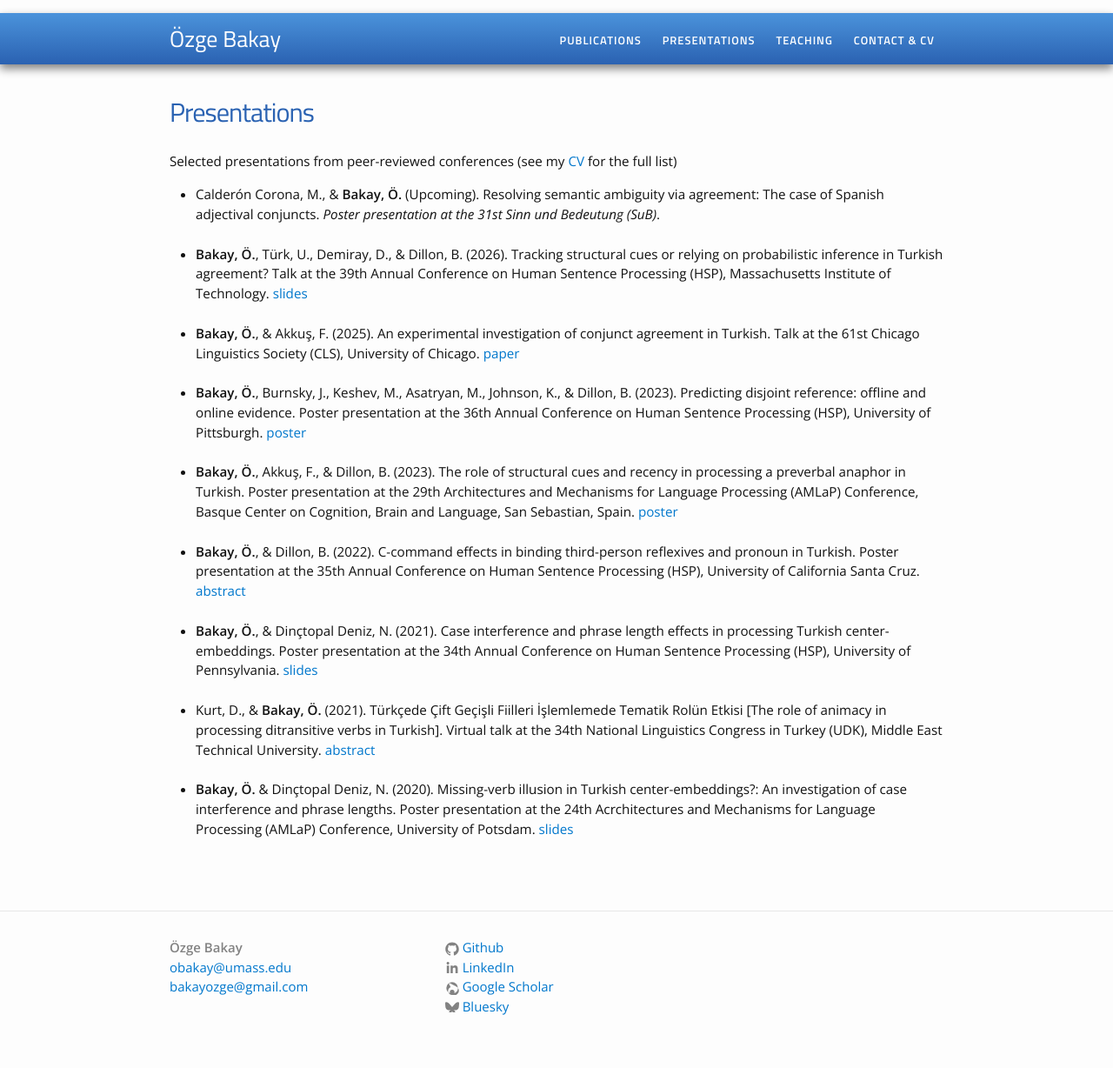
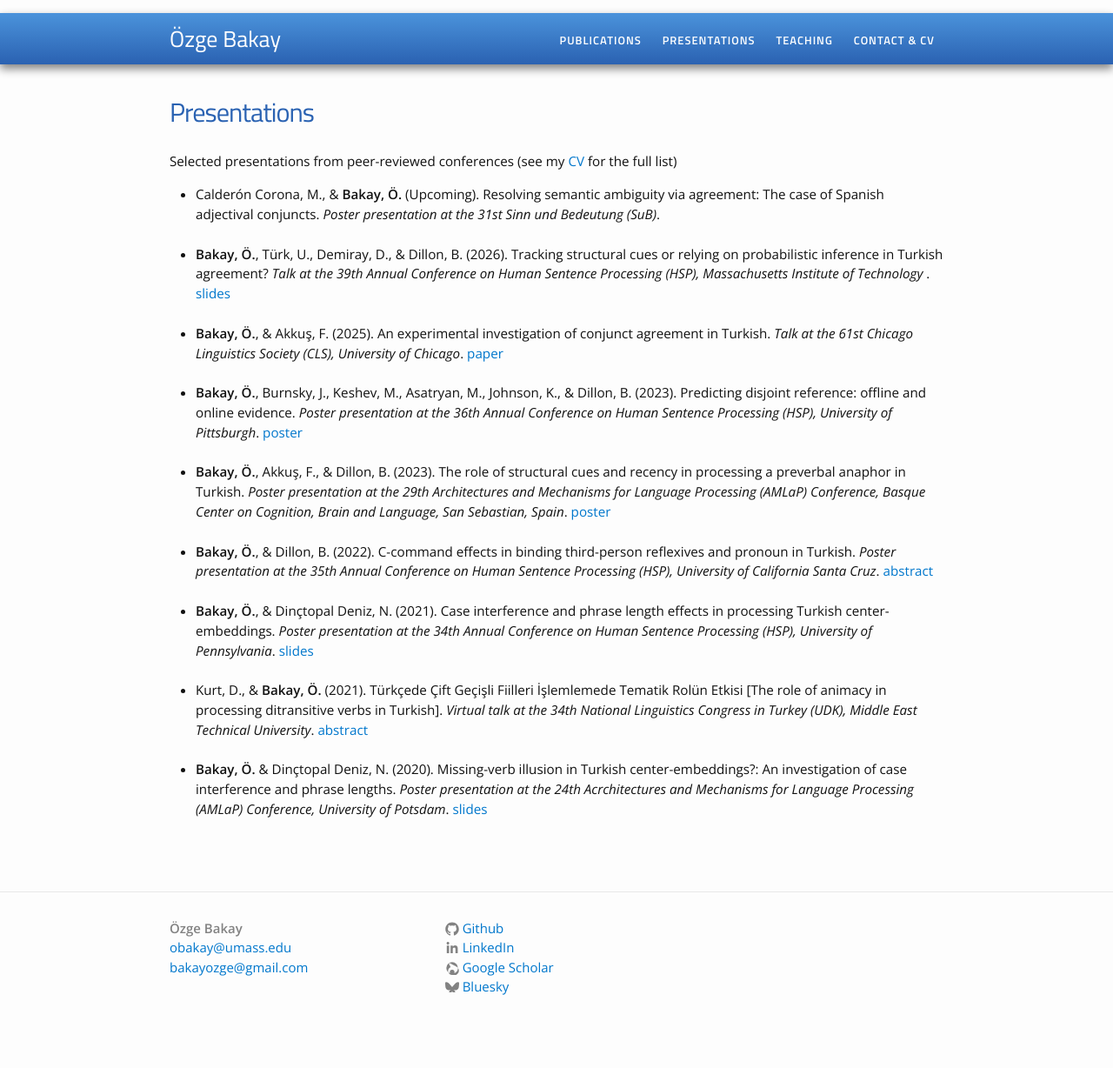
Before and after one commit to ozgebakay/ozgebakay.github.io, a Jekyll site: the page built from presentations.md, in a window 1280 px wide. Shown: the whole page at 87% size. Built offline with Jekyll 4.4.1, drawn with Linux system fonts in a browser that asks for light colours; after the commit the page ends 1206 px from its top, so only the background shows below that.

```diff
--- a/presentations.md
+++ b/presentations.md
@@ -11,36 +11,36 @@ Selected presentations from peer-reviewed conferences (see my <a href="/cv/OzgeB
 	</li>
 	<br>
 	<li>
-		<b>Bakay, Ö.</b>, Türk, U., Demiray, D., &amp; Dillon, B. (2026). Tracking structural cues or relying on probabilistic inference in Turkish agreement? Talk at the 39th Annual Conference on Human Sentence Processing (HSP), Massachusetts Institute of Technology. <a href="/projects/HSP2026_BakayEtAl_TurkishAgreement.pdf">slides</a>
+		<b>Bakay, Ö.</b>, Türk, U., Demiray, D., &amp; Dillon, B. (2026). Tracking structural cues or relying on probabilistic inference in Turkish agreement? <i>Talk at the 39th Annual Conference on Human Sentence Processing (HSP), Massachusetts Institute of Technology </i>. <a href="/projects/HSP2026_BakayEtAl_TurkishAgreement.pdf">slides</a>
 	</li>
 	<br>
 	<li>
-		<b>Bakay, Ö.</b>, &amp; Akkuş, F. (2025). An experimental investigation of conjunct agreement in Turkish. Talk at the 61st Chicago Linguistics Society (CLS), University of Chicago. <a href="/projects/BakayAkkusCLS61.pdf">paper</a>
+		<b>Bakay, Ö.</b>, &amp; Akkuş, F. (2025). An experimental investigation of conjunct agreement in Turkish. <i>Talk at the 61st Chicago Linguistics Society (CLS), University of Chicago</i>. <a href="/projects/BakayAkkusCLS61.pdf">paper</a>
 	</li>
 	<br>
 	<li>
-		<b>Bakay, Ö.</b>, Burnsky, J., Keshev, M., Asatryan, M., Johnson, K., &amp; Dillon, B. (2023). Predicting disjoint reference: offline and online evidence. Poster presentation at the 36th Annual Conference on Human Sentence Processing (HSP), University of Pittsburgh. <a href="/projects/Bakayetal2023_HSP.pdf">poster</a>
+		<b>Bakay, Ö.</b>, Burnsky, J., Keshev, M., Asatryan, M., Johnson, K., &amp; Dillon, B. (2023). Predicting disjoint reference: offline and online evidence. <i>Poster presentation at the 36th Annual Conference on Human Sentence Processing (HSP), University of Pittsburgh</i>. <a href="/projects/Bakayetal2023_HSP.pdf">poster</a>
 	</li>
 	<br>
 	<li>
-		<b>Bakay, Ö.</b>, Akkuş, F., &amp; Dillon, B. (2023). The role of structural cues and recency in processing a preverbal anaphor in Turkish. Poster presentation at the 29th Architectures and Mechanisms for Language Processing (AMLaP) Conference, Basque Center on Cognition, Brain and Language, San Sebastian, Spain. <a href="/projects/Bakayetal2023_AMLaP.pdf">poster</a>
+		<b>Bakay, Ö.</b>, Akkuş, F., &amp; Dillon, B. (2023). The role of structural cues and recency in processing a preverbal anaphor in Turkish. <i>Poster presentation at the 29th Architectures and Mechanisms for Language Processing (AMLaP) Conference, Basque Center on Cognition, Brain and Language, San Sebastian, Spain</i>. <a href="/projects/Bakayetal2023_AMLaP.pdf">poster</a>
 	</li>
 	<br>
 	<li>
-		<b>Bakay, Ö.</b>, &amp; Dillon, B. (2022). C-command effects in binding third-person reflexives and pronoun in Turkish. Poster presentation at the 35th Annual Conference on Human Sentence Processing (HSP), University of California Santa Cruz. <a href="/projects/HSP2022BakayDillon.pdf">abstract</a>
+		<b>Bakay, Ö.</b>, &amp; Dillon, B. (2022). C-command effects in binding third-person reflexives and pronoun in Turkish. <i>Poster presentation at the 35th Annual Conference on Human Sentence Processing (HSP), University of California Santa Cruz</i>. <a href="/projects/HSP2022BakayDillon.pdf">abstract</a>
 	</li>
 	<br>
 	<li>
-		<b>Bakay, Ö.</b>, &amp; Dinçtopal Deniz, N. (2021). Case interference and phrase length effects in processing Turkish center-embeddings. Poster presentation at the 34th Annual Conference on Human Sentence Processing (HSP), University of Pennsylvania. <a href="/projects/CUNY2021BakayDinctopalDeniz.pdf">slides</a>
+		<b>Bakay, Ö.</b>, &amp; Dinçtopal Deniz, N. (2021). Case interference and phrase length effects in processing Turkish center-embeddings. <i>Poster presentation at the 34th Annual Conference on Human Sentence Processing (HSP), University of Pennsylvania</i>. <a href="/projects/CUNY2021BakayDinctopalDeniz.pdf">slides</a>
 	</li>
 	<br>
 	<li>
-		Kurt, D.,  &amp; <b>Bakay, Ö.</b> (2021). Türkçede Çift Geçişli Fiilleri İşlemlemede Tematik Rolün Etkisi [The role of animacy in processing ditransitive verbs in Turkish]. Virtual talk at the 34th National Linguistics Congress in Turkey (UDK), Middle East Technical University. <a href="/projects/50KurtBakay.pdf">abstract</a>
+		Kurt, D.,  &amp; <b>Bakay, Ö.</b> (2021). Türkçede Çift Geçişli Fiilleri İşlemlemede Tematik Rolün Etkisi [The role of animacy in processing ditransitive verbs in Turkish]. <i>Virtual talk at the 34th National Linguistics Congress in Turkey (UDK), Middle East Technical University</i>. <a href="/projects/50KurtBakay.pdf">abstract</a>
 	</li>
 	<br>
 	<li>
 		<b>Bakay, Ö.</b> &amp; Dinçtopal Deniz, N. (2020). Missing-verb illusion in Turkish center-embeddings?: An
-investigation of case interference and phrase lengths. Poster presentation at the 24th Acrchitectures and Mechanisms for Language Processing (AMLaP) Conference, University of Potsdam. <a href="/projects/AmLaP2020BakayDinctopalDeniz.pdf">slides</a>
+investigation of case interference and phrase lengths. <i>Poster presentation at the 24th Acrchitectures and Mechanisms for Language Processing (AMLaP) Conference, University of Potsdam</i>. <a href="/projects/AmLaP2020BakayDinctopalDeniz.pdf">slides</a>
 	</li>
 	<br>
 </ul>
```
